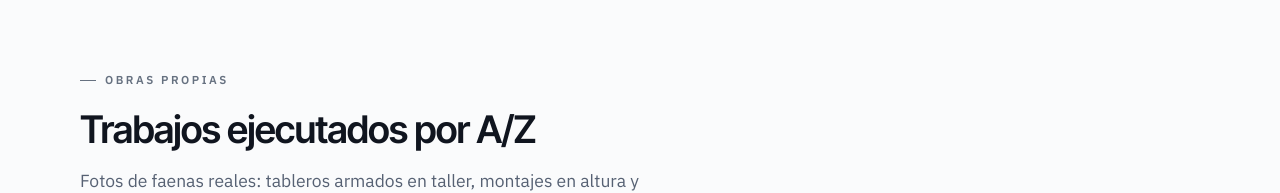
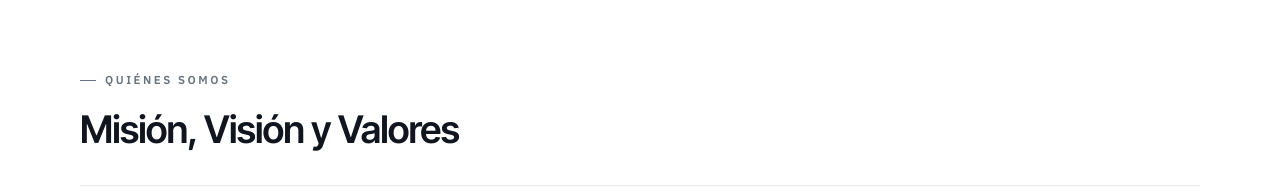
Before and after one commit to javieresquivelgana-afk/LuisAlvarez, a Next.js app: page /experiencia in a window 1280 px wide. Shown: the part 614-807 px from the top of the page. Built offline with nearby package versions, Linux system fonts and the light colour scheme.

Commit message:
Pone Misión, Visión y Valores primero en la página Quiénes somos

```diff
--- a/app/experiencia/page.tsx
+++ b/app/experiencia/page.tsx
@@ -26,9 +26,9 @@ export default function ExperienciaPage() {
         media="obra"
         crumbs={crumbs}
       />
+      <MisionVision />
       <Obras />
       <Experience />
-      <MisionVision />
     </SitePage>
   );
 }
```
